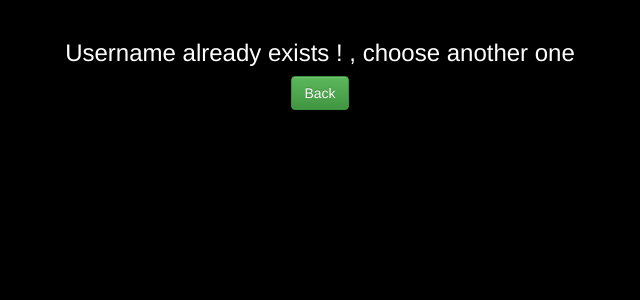
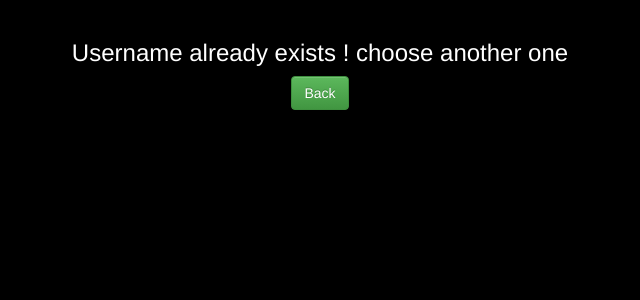
Before and after one commit to nitinjain-tech/StarSocial, a Django app: template starsocial/accounts/templates/accounts/error.html in a window 1280 px wide. Shown: the part 52-352 px from the top of the page, without its empty margins (320-960 px from the left). Run offline with Django 3.2, Linux system fonts and the light colour scheme; the template is opened without the code that fills it, so the values that code supplies are empty; some libraries are stand-ins or nearby versions.

Commit message:
Update error.html

```diff
--- a/starsocial/accounts/templates/accounts/error.html
+++ b/starsocial/accounts/templates/accounts/error.html
@@ -6,7 +6,7 @@
   <div class="global-container">
     <div class="card login-form">
       <div class="card-body">
-        <h3 class="card-title text-center">Username already exists ! , choose another one </h3>
+        <h3 class="card-title text-center">Username already exists ! choose another one </h3>
 
 
         <p style="text-align:center;"><a href="/" class="btn btn-success">Back</a></p>
```
